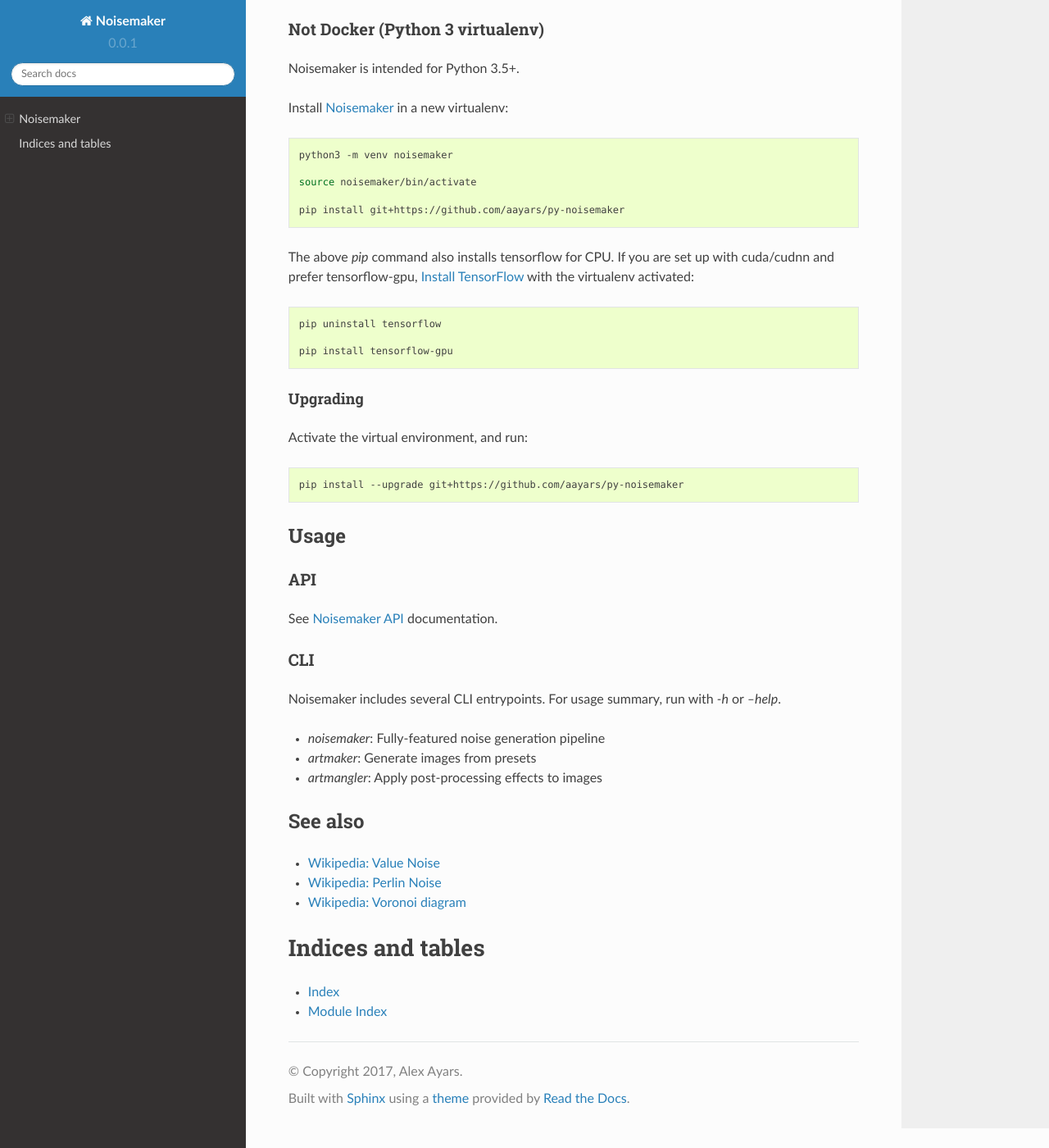
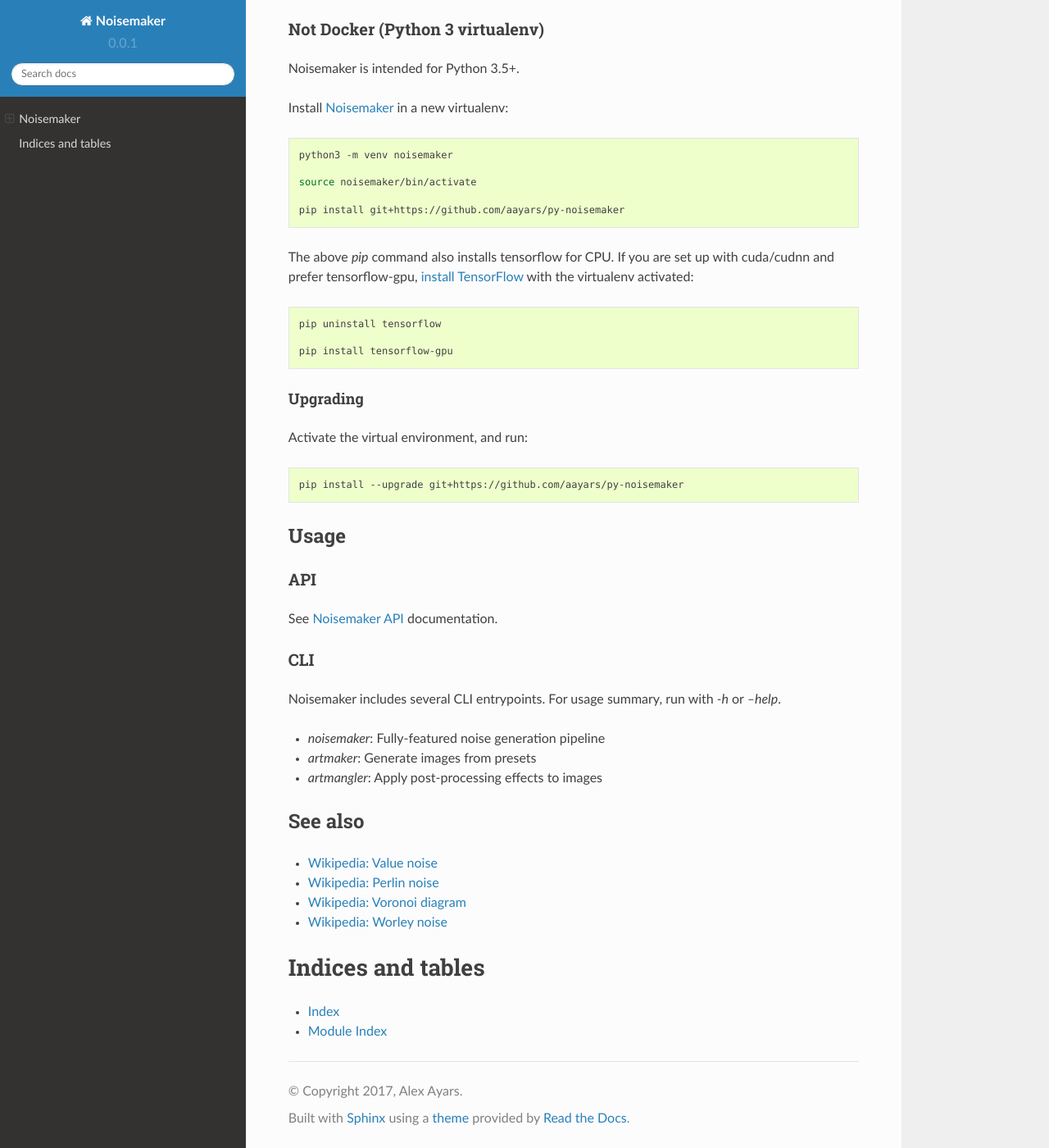
Before and after one commit to aayars/py-noisemaker, a Sphinx documentation site: the page built from docs/index.rst, in a window 1280 px wide and 1400 px high, scrolled down 688 px. Shown: the whole window at 82% size. Built offline with Sphinx 7.4.7 and the Read the Docs theme 2.0.0, drawn with Linux system fonts in a browser that asks for light colours.

Commit message:
update index

```diff
--- a/docs/index.rst
+++ b/docs/index.rst
@@ -43,7 +43,7 @@
 
     pip install git+https://github.com/aayars/py-noisemaker
 
-The above `pip` command also installs tensorflow for CPU. If you are set up with cuda/cudnn and prefer tensorflow-gpu, `Install TensorFlow`_ with the virtualenv activated:
+The above `pip` command also installs tensorflow for CPU. If you are set up with cuda/cudnn and prefer tensorflow-gpu, `install TensorFlow`_ with the virtualenv activated:
 
 .. code-block:: bash
 
@@ -80,9 +80,10 @@
 See also
 --------
 
--  `Wikipedia: Value Noise`_
--  `Wikipedia: Perlin Noise`_
+-  `Wikipedia: Value noise`_
+-  `Wikipedia: Perlin noise`_
 -  `Wikipedia: Voronoi diagram`_
+-  `Wikipedia: Worley noise`_
 
 Indices and tables
 ==================
@@ -95,6 +96,7 @@
 .. _`Noisemaker on Docker`: https://github.com/aayars/py-noisemaker/blob/master/docker/README.md
 .. _`TensorFlow`: https://www.tensorflow.org/
 .. _`install TensorFlow`: https://www.tensorflow.org/install/
-.. _`Wikipedia: Value Noise`: https://en.wikipedia.org/wiki/Value_noise
-.. _`Wikipedia: Perlin Noise`: https://en.wikipedia.org/wiki/Perlin_noise
+.. _`Wikipedia: Value noise`: https://en.wikipedia.org/wiki/Value_noise
+.. _`Wikipedia: Perlin noise`: https://en.wikipedia.org/wiki/Perlin_noise
 .. _`Wikipedia: Voronoi diagram`: https://en.wikipedia.org/wiki/Voronoi_diagram
+.. _`Wikipedia: Worley noise`: https://en.wikipedia.org/wiki/Worley_noise
--- a/setup.py
+++ b/setup.py
@@ -4,7 +4,7 @@
 
 
 setup(name='noisemaker',
-      version='0.1.2',
+      version='0.1.3',
       description='Generates procedural noise with Python 3 and TensorFlow',
       author='Alex Ayars',
       author_email='aayars@gmail.com',
```
